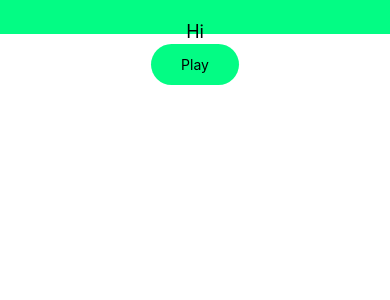
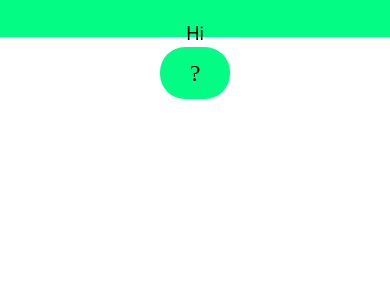
Before and after one commit to lukeclopez/LearnReactNative, a React Native app in the folder rn-first-app/: screen / in a window 390 px wide. Shown: the top 300 px of the page. Built offline with nearby package versions, Linux system fonts and the light colour scheme.

Commit message:
Used a "play" icon for the play button

```diff
--- a/rn-first-app/screens/mainMenuScreen.jsx
+++ b/rn-first-app/screens/mainMenuScreen.jsx
@@ -9,6 +9,7 @@ import {
   Keyboard,
   Alert
 } from "react-native";
+import { Ionicons } from "@expo/vector-icons";
 
 import StartGameScreen from "./startGameScreen";
 
@@ -40,7 +41,9 @@ const MainMenuScreen = props => {
 
   return (
     <View style={styles.screen}>
-      <MyButton title="Play" onPress={onPlay} />
+      <MyButton onPress={onPlay}>
+        <Ionicons name="ios-play" size={24} />
+      </MyButton>
       <Modal visible={isSetupModalVisible} animationType="slide">
         <TouchableWithoutFeedback onPress={() => Keyboard.dismiss()}>
           <View style={styles.setupMenu}>
```
